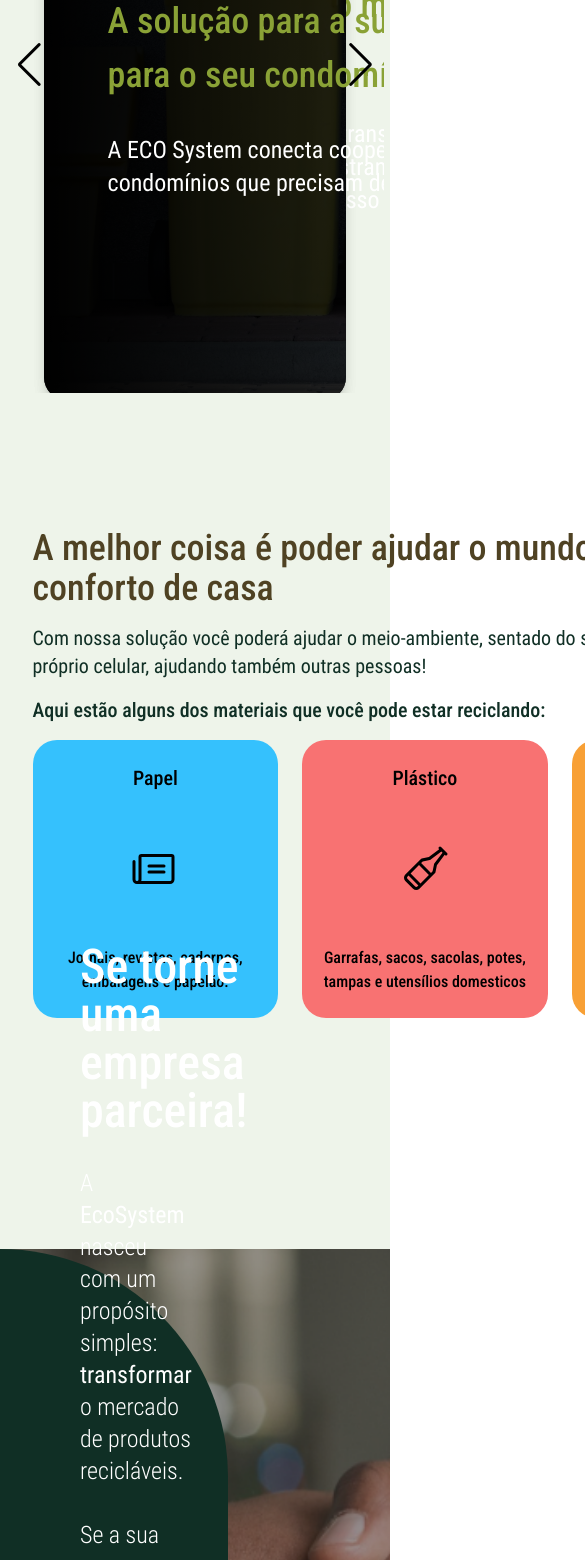
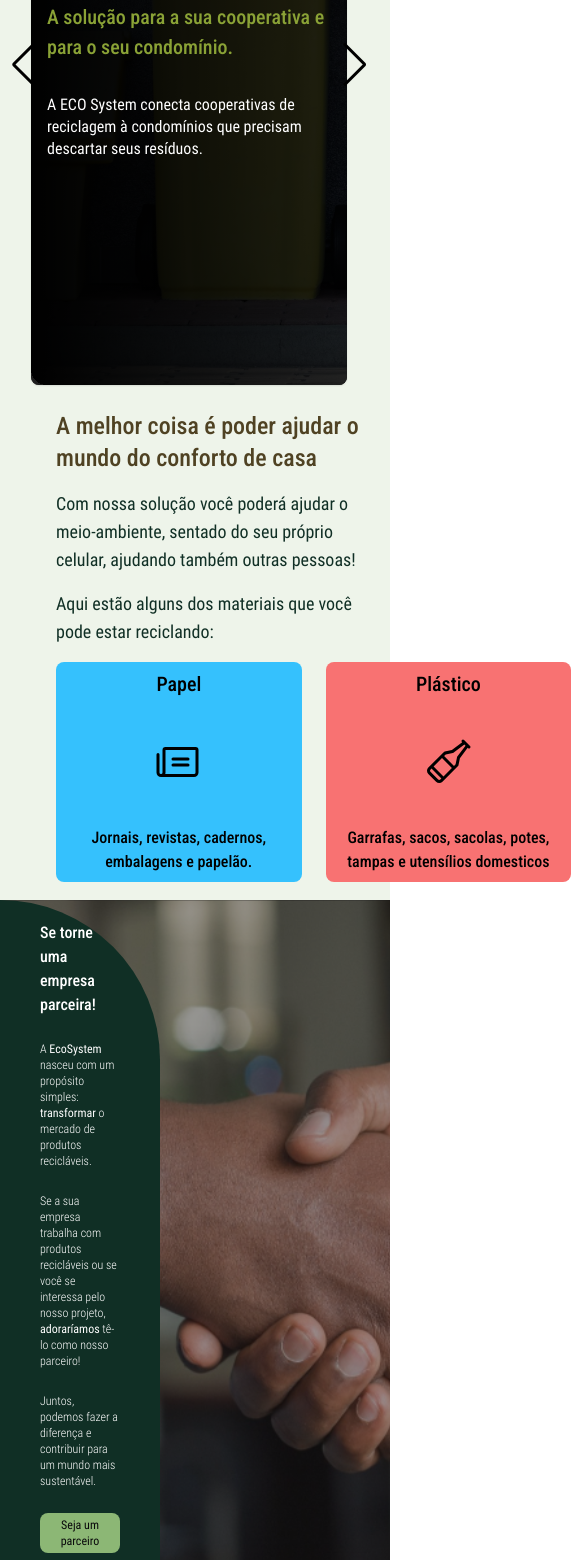
Before and after one commit to projeto-reciclagem/projeto-reciclagem-front, a React (Vite) app: page / in a window 390 px wide. Shown: the part 340-1900 px from the top of the page, 585 px wide, since content can reach past the window. Built offline with nearby package versions, Linux system fonts and the light colour scheme.

Commit message:
ADD: Início da dash do condomínio

```diff
--- a/src/Router.tsx
+++ b/src/Router.tsx
@@ -3,6 +3,7 @@
 import Login from './pages/login/Login'
 import QuemSomos from './pages/quem-somos/QuemSomos'
 import Cooperativa from './pages/cooperativa/Cooperativa'
+import LandingPageCond from './pages/dash-condominio/LandingPageCond'
 import CoopPedidos from './pages/cooperativa/CoopPedidos'
 import CoopCondominios from './pages/cooperativa/CoopCondominios'
 
@@ -33,6 +34,10 @@
     path: '/cooperativa/condominios',
     element: <CoopCondominios />,
   },
+  {
+    path: '/condominio',
+    element: <LandingPageCond />
+  }
 ])
 
 export function Router() {
--- a/src/components/CardsSlider.tsx
+++ b/src/components/CardsSlider.tsx
@@ -74,7 +74,7 @@
         {contents.map((content) => (
           <SwiperSlide
             key={content.material}
-            className={`flex h-[278px] flex-col items-center justify-between px-4 py-6 ${content.color} rounded-3xl`}
+            className={`flex h-[220px] rounded-lg py-2 lg:h-[278px] flex-col items-center justify-between lg:px-4 lg:py-6 ${content.color} lg:rounded-3xl`}
           >
             <h3 className="text-xl font-medium">{content.material}</h3>
             <content.Icon size={48} />
--- a/src/components/CarrosselSlider.tsx
+++ b/src/components/CarrosselSlider.tsx
@@ -12,6 +12,7 @@
       width: '97%',
       height: '656px',
       padding: '1.5rem',
+      margin: '0',
     },
     loop: true,
     initialSlide: 1,
@@ -43,12 +44,12 @@
           className="flex items-center justify-center"
         >
           <div
-            className={`mt-16 flex h-[608px] w-11/12 flex-col justify-center gap-8 px-16 ${content.bgImg} rounded-3xl bg-cover shadow-lg`}
+            className={`rounded-lg px-0 mt-8 lg:mt-16 flex h-[608px] lg:w-11/12 flex-col justify-center gap-8 lg:px-16 ${content.bgImg} lg:rounded-3xl bg-cover shadow-sm lg:shadow-lg`}
           >
-            <h1 className="w-[568px] text-4xl font-medium leading-normal text-leaf-500">
+            <h1 className="w-[300px] ml-4 text-xl lg:w-[568px] lg:text-4xl font-medium leading-normal text-leaf-500">
               {content.title}
             </h1>
-            <p className="w-[568px] text-2xl leading-snug text-white">
+            <p className="w-[300px] ml-4 text-base lg:w-[568px] lg:text-2xl leading-snug text-white">
               {content.text}
             </p>
           </div>
--- /dev/null
+++ b/src/components/DashCondominio/SidebarCondominio.tsx
@@ -0,0 +1,41 @@
+import logo from '@/assets/eco-system-logo.svg'
+import { LogOut } from 'lucide-react'
+import { useState } from 'react'
+import { KanbanSquare } from 'lucide-react'
+
+interface SideBarCondominioProps {
+    children: React.ReactNode
+}
+
+export default function SideBarCondominio({ children }: SideBarCondominioProps) {
+
+    const [menuus, setMenu] = useState(true)
+    const [activeItem, setActiveItem] = useState('')
+
+    const toggleMenu = () => {
+        setMenu(!menuus)
+    }
+
+    const handleSetActiveItem = (item: string) => {
+        setActiveItem(item)
+    }
+
+    return (
+        <>
+            <main className='flex p-2 gap-4'>
+                <div className='flex w-56 justify-between h-5/6 self-center justify-center flex-shrink-0 rounded-3xl bg-marine-700'>
+                    <nav className='flex flex-col items-center'>
+                        <img src={logo} alt="" className='w-44 h-12' />
+                        <div className="flex w-11/12 flex-col items-center gap-5 pb-5">
+                            <div className="h-32 w-32 rounded-full bg-moss-green-50" />
+                            <p className="text-2xl text-moss-green-50">Olá, User!</p>
+                        </div>
+                        <div>
+                            <KanbanSquare className='w-12 h-12 '></KanbanSquare>
+                        </div>
+                    </nav>
+                </div>
+            </main>
+        </>
+    )
+}
--- /dev/null
+++ b/src/pages/dash-condominio/LandingPageCond.tsx
@@ -0,0 +1,81 @@
+import { Link } from "react-router-dom";
+import SideBarCondominio from "../../components/DashCondominio/SidebarCondominio";
+import { useState } from 'react'
+
+export default function LandingPageCond() {
+
+    const [selected1, setSelected1] = useState(true)
+    const [selected2, setSelected2] = useState(false)
+    const [selected3, setSelected3] = useState(false)
+
+    const toggleSelected = () => {
+        setSelected1(true)
+        if (selected2) setSelected2(false)
+        if (selected3) setSelected3(false)
+    }
+    const toggleSelected2 = () => {
+        setSelected2(true)
+        if (selected1) setSelected1(false)
+        if (selected3) setSelected3(false)
+    }
+    const toggleSelected3 = () => {
+        setSelected3(true)
+        if (selected1) setSelected1(false)
+        if (selected2) setSelected2(false)
+    }
+
+    return (
+        <>
+      <SideBarCondominio>
+        <div className="mx-auto flex h-[30vh] w-11/12 items-center justify-between gap-5 bg-transparent">
+          <div className="flex h-[200px] w-[300px] flex-col items-center justify-center gap-5 rounded-xl bg-moss-green-50 p-4 text-center">
+            <p className="text-lg">Valor total no último mês</p>
+            <span>R$ 60,00</span>
+          </div>
+          <div className="flex h-[200px] w-[300px] flex-col items-center justify-center gap-5 rounded-xl bg-moss-green-50 p-4 text-center">
+            <p className="text-lg">Coletas solicitadas</p>
+            <span>12</span>
+          </div>
+          <div className="flex h-[200px] w-[300px] flex-col items-center justify-center gap-5 rounded-xl bg-moss-green-50 p-4 text-center">
+            <p className="text-lg">Material mais reciclado na última semana</p>
+            <span>PET - 42ton</span>
+          </div>
+        </div>
+        <div className="relative mx-auto flex h-[65vh] w-11/12 gap-3">
+          <div
+            className={`${
+              selected1
+                ? `left-0 top-0 h-full w-8/12`
+                : `h-[31.8vh] w-[32.3%] ${
+                    selected2 ? 'right-0 top-0' : 'bottom-0 right-0'
+                  }`
+            } trnasition-all absolute cursor-pointer select-none rounded-lg bg-rose-600 duration-200`}
+            onClick={toggleSelected}
+          >
+            <h4 className="text-center">Reciclagem Semanal</h4>
+          </div>
+
+          <div
+            className={`${
+              selected2 ? 'h-full w-8/12' : 'right-0 top-0 h-[31.8vh] w-[32.3%]'
+            } trnasition-all absolute cursor-pointer  select-none rounded-lg bg-teal-400 duration-200`}
+            onClick={toggleSelected2}
+          >
+            <h4 className="text-center">Reciclagem Semanal</h4>
+          </div>
+
+          <div
+            className={`${
+              selected3
+                ? 'h-full w-8/12'
+                : 'bottom-0 right-0 h-[31.8vh] w-[32.3%]'
+            } trnasition-all absolute cursor-pointer  select-none rounded-lg bg-moss-green-50 duration-200`}
+            onClick={toggleSelected3}
+          >
+            <h4 className="text-center">Reciclagem Semanal</h4>
+          </div>
+        </div>
+      </SideBarCondominio>
+    </>
+    )
+}
--- a/src/pages/home/Home.tsx
+++ b/src/pages/home/Home.tsx
@@ -8,49 +8,49 @@
 export default function Home() {
   return (
     <>
-      <main className="h-full w-full bg-moss-green-50">
+      <main className="flex flex-col justify-center h-full w-full bg-cover bg-moss-green-50">
         <Header />
         <CarrosselSlider />
-        <section className="mx-auto mb-24  flex h-[90vh] w-5/6 items-center gap-24">
-          <div className="flex w-[650px] flex-col justify-center gap-4 ">
-            <h1 className="w-[618px] text-4xl font-medium text-camel-900">
+        <section className="mx-14 h-[60vh] lg:mx-auto lg:mb-24 flex lg:h-[90vh] lg:w-5/6 items-center gap-24">
+          <div className="flex lg:w-[650px] flex-col justify-center gap-4 ">
+            <h1 className="w-[320px] text-2xl lg:w-[618px] lg:text-4xl font-medium text-camel-900">
               A melhor coisa é poder ajudar o mundo do conforto de casa
             </h1>
-            <p className="w-[618px] text-xl text-marine-900">
+            <p className="w-[320px] text-lg lg:w-[618px] lg:text-xl font-normal text-marine-900">
               Com nossa solução você poderá ajudar o meio-ambiente, sentado do
               seu próprio celular, ajudando também outras pessoas!
             </p>
-            <h3 className="w-[618px] text-xl font-medium text-marine-900">
+            <h3 className="w-[320px] text-lg lg:w-[618px] lg:text-xl font-normal text-marine-900">
               Aqui estão alguns dos materiais que você pode estar reciclando:
             </h3>
             <CardsSlider />
           </div>
-          <div className="h-3/4 w-full rounded-lg bg-[url('@/assets/img/recicle.jpg')] bg-cover bg-bottom" />
+          <div className= "invisible lg:visible lg:h-3/4 lg:w-full rounded-lg bg-[url('@/assets/img/recicle.jpg')] lg:bg-cover lg:bg-bottom lg:bg-no-repeat" />
         </section>
         <LastSection>
-          <section className='h-[100vh] w-full bg-[url("@/assets/img/imageSection2.png")] bg-cover bg-bottom'>
+          <section className='h-[80vh] lg:h-[100vh] w-full bg-[url("@/assets/img/imageSection2.png")] bg-cover bg-bottom'>
             <div
-              className="flex h-full w-7/12 flex-col items-start justify-center gap-8 bg-marine-900 px-20 text-2xl font-light text-white"
+              className="flex h-full w-40 lg:w-3/12 flex-col items-start justify-center gap-6 lg:gap-10 bg-marine-900 px-10 lg:px-20 font-light text-white"
               style={{ borderRadius: '0px 25em 0 0' }}
             >
-              <h1 className="text-5xl font-medium">
+              <h1 className="text-md lg:text-5xl font-medium">
                 Se torne uma empresa parceira!
               </h1>
-              <p>
+              <p className='text-xs lg:text-2xl'>
                 A <b>EcoSystem</b> nasceu com um propósito simples:{' '}
                 <b>transformar</b> o mercado de produtos recicláveis.
               </p>
-              <p>
+              <p className='text-xs lg:text-2xl'>
                 Se a sua empresa trabalha com produtos recicláveis ou se você se
                 interessa pelo nosso projeto,
                 <b> adoraríamos</b> tê-lo como nosso parceiro!
               </p>
-              <p>
+              <p className='text-xs lg:text-2xl'>
                 Juntos, podemos fazer a diferença e contribuir para um mundo
                 mais sustentável.
               </p>
               <Link to={'parceiro'}>
-                <button className="rounded-2xl bg-moss-green-300 px-4 py-2 font-normal text-zinc-950 transition-all hover:bg-moss-green-500 hover:text-white">
+                <button className="rounded-lg lg:rounded-2xl bg-moss-green-300 px-2 lg:px-4 py-1 lg:py-2 font-normal text-xs lg:text-lg text-zinc-950 transition-all hover:bg-moss-green-500 hover:text-white">
                   Seja um parceiro
                 </button>
               </Link>
```
